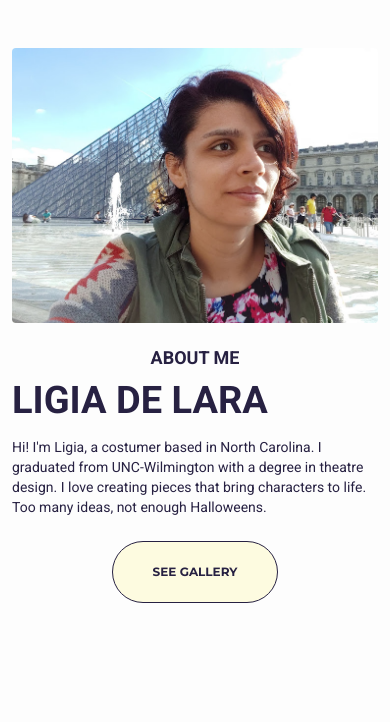
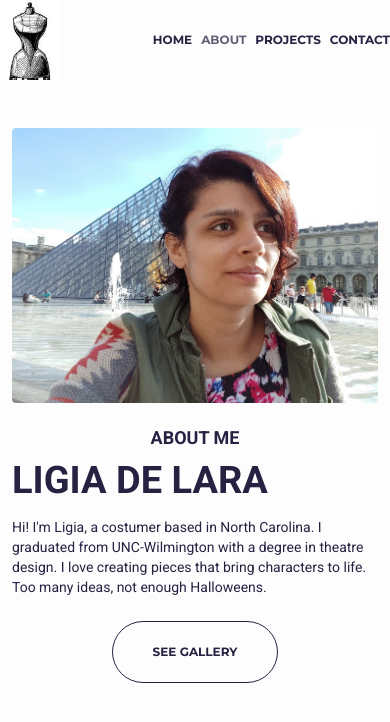
Before and after one commit to L-delara/Portfolio-Project, a plain HTML site: page about.html in a window 390 px wide. Drawn offline with nearby package versions, Linux system fonts and the light colour scheme.

Commit message:
finished header navbar, added responsiveness, added navbar to other 3 pages too.

```diff
--- a/about.html
+++ b/about.html
@@ -35,6 +35,22 @@
     ></script>
   </head>
   <body>
+    <div class="container"></div>
+     <nav class="d-flex justify-content-between">
+       <a href="/">
+         <img src="/images/dressforms.jpg" class="logo d-none d-md-block" alt="" />
+         <img src="/images/dressform-small.jpg" class="logo d-block d-md-none" alt="" />
+       </a>
+
+       <ul>
+          <li><a href="/">HOME</a></li>
+          <li class="active"><a href="/about.html">ABOUT</a></li>
+          <li><a href="/projects.html">PROJECTS</a></li>
+          <li><a href="/contact.html">CONTACT</a></li>
+        </ul>
+    </nav>
+     </div>
+
     <div class="content-container container mt-5">
       <div class="row">
         <div class="col-lg-6">
--- a/src/styles.css
+++ b/src/styles.css
@@ -31,10 +31,10 @@ p {
 }
 .logo {
   max-width: 200px;
-  max-height: 150px;
+  max-height: 100px;
 }
 nav {
-  padding: 5px 20px;
+  padding: 5px 20px 0px;
 }
 nav ul {
   margin: 0;
@@ -43,7 +43,7 @@ nav ul {
 nav li {
   display: inline;
   list-style: none;
-  line-height: 100px;
+  line-height: 90px;
   font-size: 16px;
   font-weight: bold;
   font-family: var(--secondary-font);
@@ -135,7 +135,7 @@ nav li.active a {
   font-family: var(--secondary-font);
   font-weight: bold;
   color: var(--secondary-color);
-  background: var(--primary-color);
+  background: var(--background-color);
   font-size: 12px;
   border: 1px solid var(--secondary-color);
   border-radius: 50px;
@@ -203,13 +203,20 @@ nav li.active a {
   .contact-hero h2 {
     font-size: 18px;
   }
-  .contact-hero p {
-    font-size: 15px;
-  }
+  .contact-hero p,
   .contact-hero a {
     font-size: 15px;
   }
-
+  nav {
+    padding: 0;
+  }
+  nav li {
+    font-size: 12px;
+    line-height: 80px;
+  }
+  .logo {
+    max-height: 80px;
+  }
   .hero {
     background-image: url("/images/header-pattern.jpg");
     background-repeat: no-repeat;
@@ -217,7 +224,6 @@ nav li.active a {
     background-position: absolute;
     background-color: var(--background-color);
     color: var(--primary-color);
-    margin-top: 55px;
   }
   .featured {
     text-align: center;
```
Also changed, not shown: contact.html (+16 -0 lines), index.html (+10 -6 lines), projects.html (+16 -0 lines), images/dressform-small.jpg (added).
